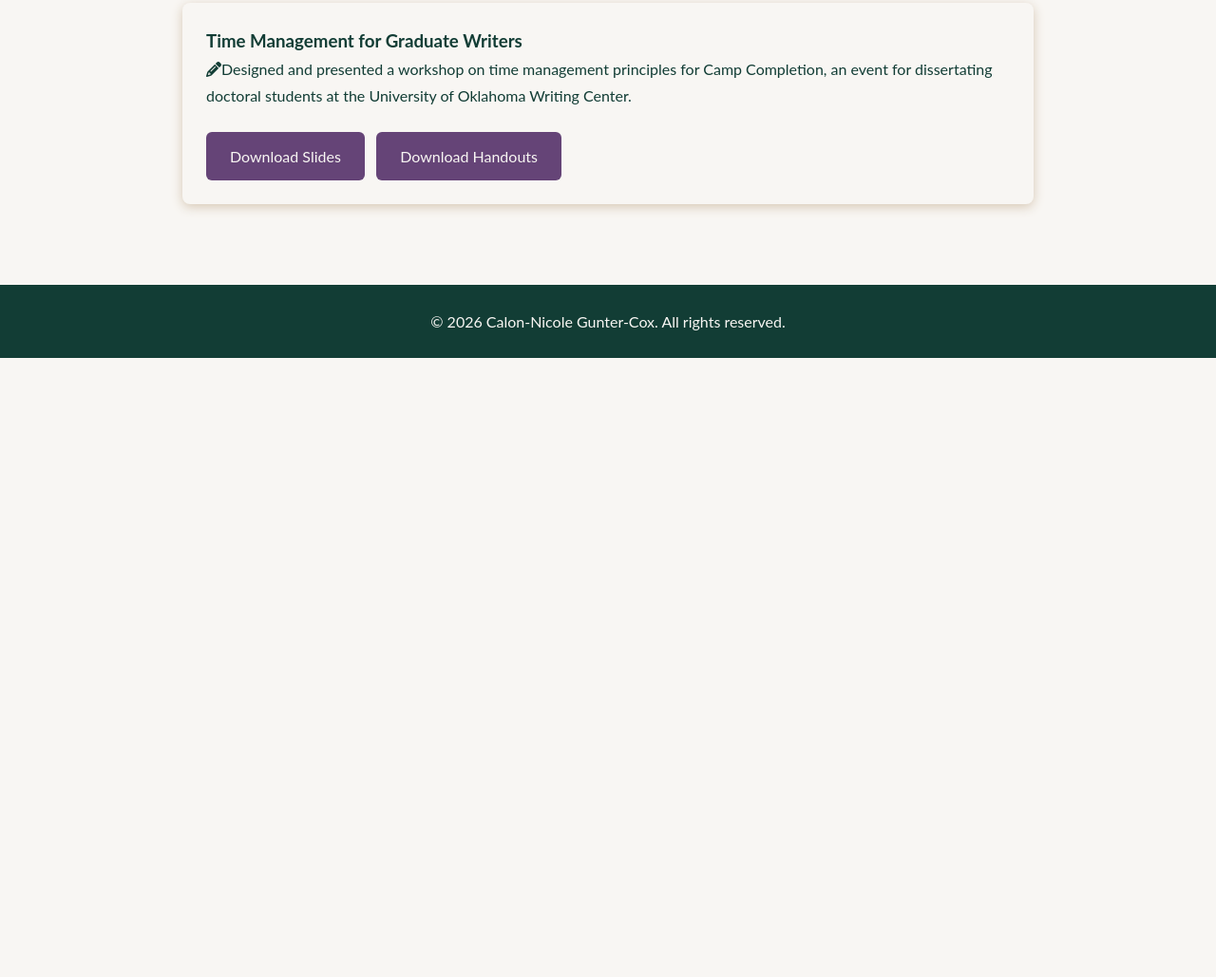
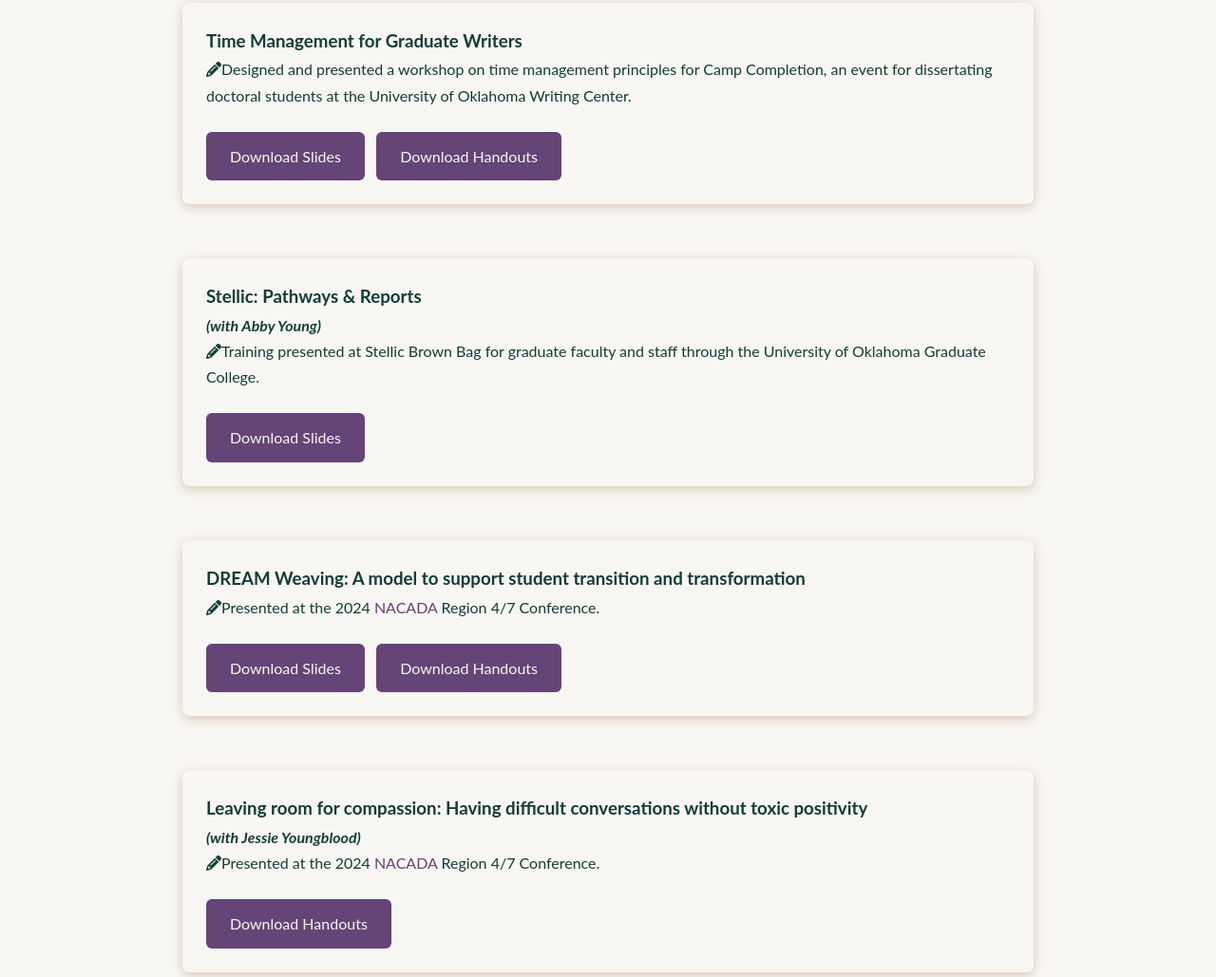
Before and after one commit to calonyndraig/calonyndraig.github.io, a plain HTML site: page projects.html in a window 1280 px wide. Shown: the part 811-1840 px from the top of the page at 95% size. Before the commit the page ends 1188 px from the top, so only its background shows below. Drawn offline with Linux system fonts and the light colour scheme.

Commit message:
Added some projects to projects page

```diff
--- a/projects.html
+++ b/projects.html
@@ -59,11 +59,43 @@
 
         &nbsp;&nbsp;<a target="_blank" class="downloadbutton" href="https://padlet.com/calonnicoleguntercox/time-management-resources-s024qz3zweo1hytoptpr" download>Download Handouts</a></p>
       </div>
+<br>
 
+<div class="project">
+        <h3>Stellic: Pathways & Reports</h3>
+        <h4><em>(with Abby Young)</em></h4>
+        <p><i class="fa-solid fa-pencil"></i>Training presented at
+          Stellic Brown Bag for graduate faculty and staff through the
+          University of Oklahoma Graduate College.
+           <p>
 
+        <p><a target="_blank" class="downloadbutton" href="./presentations/stellic_pathways_and_reports.pptx" download>Download Slides</a></p>
+      </div>
 
+<br>
+<div class="project">
+        <h3>DREAM Weaving: A model to support student transition and
+          transformation
+        </h3>
+        <p><i class="fa-solid fa-pencil"></i>Presented at the 2024 <a href="https://nacada.ksu.edu/" target="_blank">NACADA</a>
+          Region 4/7 Conference.<p>
 
+        <p><a target="_blank" class="downloadbutton" href="./presentations/DREAM_weaving_slides.pdf" download>Download Slides</a>
 
+        &nbsp;&nbsp;<a target="_blank" class="downloadbutton" href="./presentations/DREAM_weaving_handouts.zip" download>Download Handouts</a></p>
+      </div>
+<br>
+<div class="project">
+        <h3>Leaving room for compassion: Having difficult conversations
+          without toxic positivity</h3>
+          <h4><em>(with Jessie Youngblood)</em></h4>
+
+        <p><i class="fa-solid fa-pencil"></i>Presented at the 2024 <a href="https://nacada.ksu.edu/" target="_blank">NACADA</a>
+          Region 4/7 Conference.<p>
+
+        <p><a target="_blank" class="downloadbutton" href="./presentations/leaving_room_case_studies.pdf" download>Download Handouts</a></p>
+      </div>
+<br>
 
 
 
```
Also changed, not shown: 4 other files.
